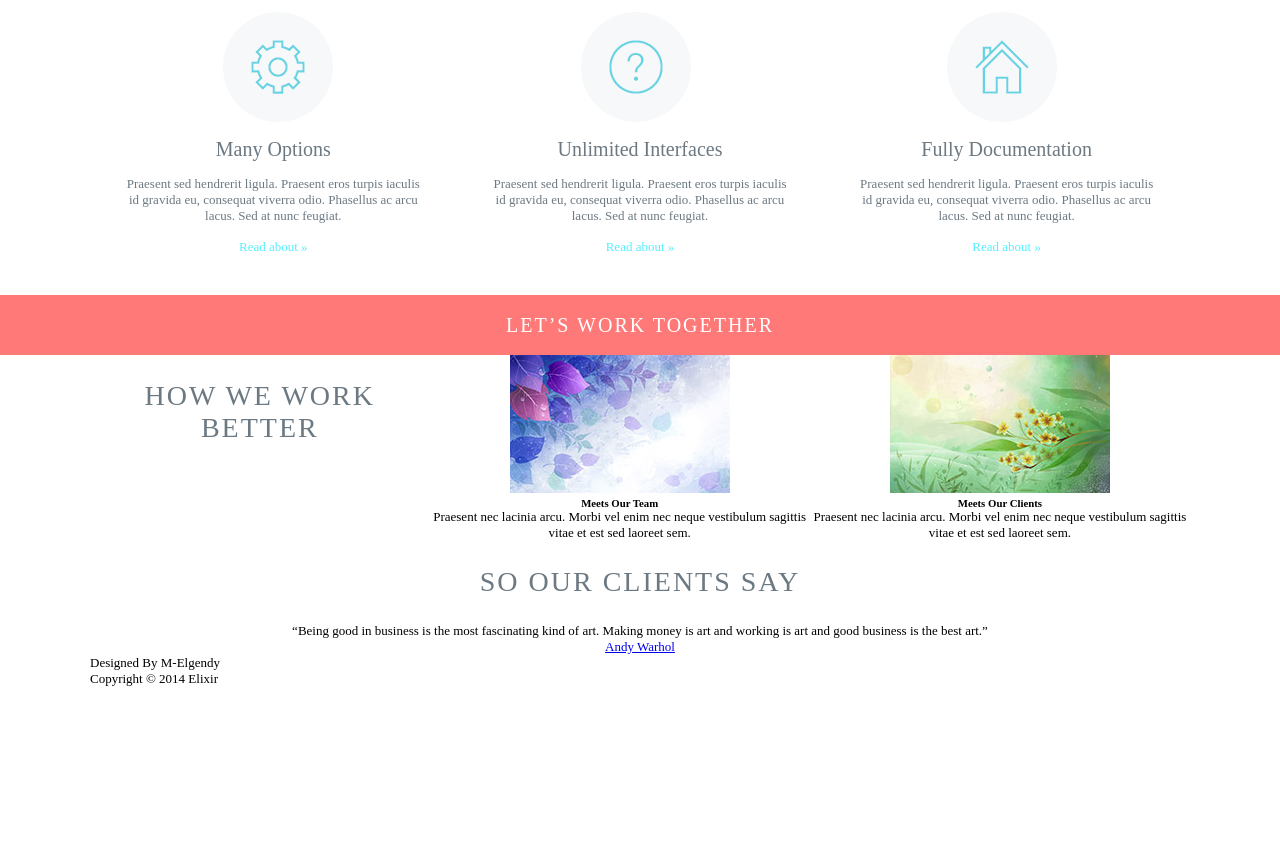
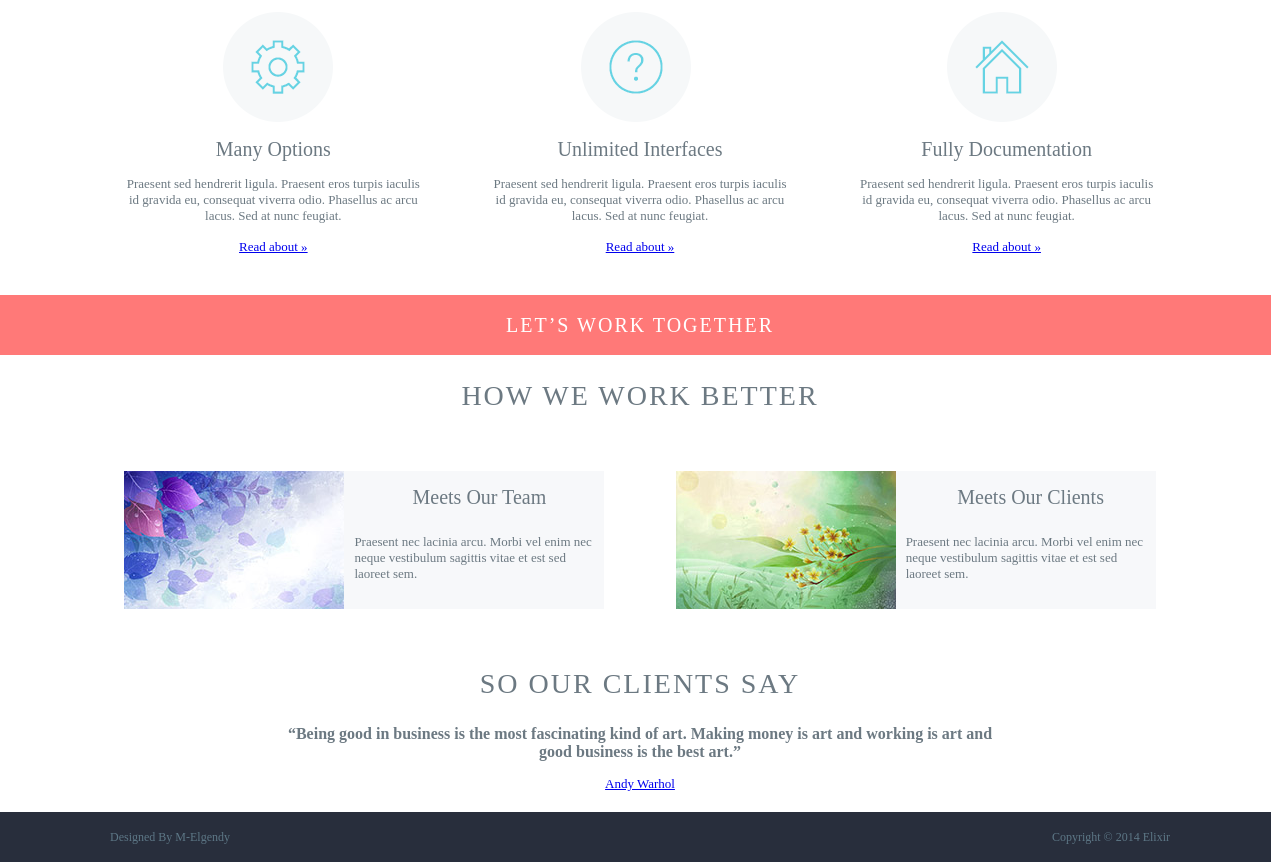
Before and after one commit to BlagovestGerov/html-first-steps, a plain HTML site: page Corporate-Landing-Page/index.html in a window 1280 px wide. Shown: the part 647-1509 px from the top of the page. Before the commit the page ends 1344 px from the top, so only its background shows below. Drawn offline with Linux system fonts and the light colour scheme; a web font is replaced by a local one.

Commit message:
finishing section and footer

```diff
--- a/Corporate-Landing-Page/index.html
+++ b/Corporate-Landing-Page/index.html
@@ -86,6 +86,7 @@
 					<h3>HOW WE WORK BETTER</h3>
 				</header>
 
+
 				<div>
 					<img src="img/flower1.jpg" alt="Flower" />
 					<h5>Meets Our Team</h5>
@@ -99,7 +100,7 @@
 				</div>
 			</section>
 
-			<section>
+			<section class="client-feedback">
 				<header>
 					<h3>SO OUR CLIENTS SAY</h3>
 				</header>
@@ -110,8 +111,8 @@
 			</section>
 		</main>
 		<footer>
-			<p>Designed By M-Elgendy </p>
-			<p>Copyright © 2014 Elixir</p>
+			<p class="design">Designed By M-Elgendy </p>
+			<p class="copy">Copyright &copy; 2014 Elixir</p>
 		</footer>
 	</div>
 </body>
--- a/Corporate-Landing-Page/style.css
+++ b/Corporate-Landing-Page/style.css
@@ -143,7 +143,7 @@
   unicode-range: U+0000-00FF, U+0131, U+0152-0153, U+02C6, U+02DA, U+02DC, U+2000-206F, U+2074, U+20AC, U+2212, U+2215;
 }
 
-body, h1, h2, h3, h4, h5, h6, p, div {
+body, h1, h2, h3, h4, h5, h6, p, div, section {
   margin: 0;
   padding: 0;
 }
@@ -151,7 +151,9 @@ body, h1, h2, h3, h4, h5, h6, p, div {
 header:before,
 header:after,
 .work-together:before,
-.work-together:after {
+.work-together:after,
+footer:before,
+footer:after {
   content: "";
   height: 100%;
 }
@@ -160,7 +162,9 @@ body {
   font: 13px 'Myriad Pro';
 }
 
-.logo-and-navigation:after {
+.logo-and-navigation:after,
+.work-better > div:after,
+footer:after {
   content: "";
   clear: both;
   display: block;
@@ -185,8 +189,7 @@ nav, a:hover,
 #wrapper {
   width: 1100px;
   margin: auto;
-  padding: 10px;
-  padding-top: 0;
+  padding: 0 10px;
 }
 
 #wrapper > header {
@@ -207,7 +210,7 @@ filter: progid:DXImageTransform.Microsoft.gradient( startColorstr='#514c84', end
 
   position: absolute;
   width: 100vw;
-  left: calc(-50vw + 550px);
+  left: calc(-50vw + 541px);
   z-index: -1;
 }
 
@@ -298,7 +301,8 @@ header > h3 {
   margin: 25px 0px;
 }
 
-header > h5 {
+header > h5,
+h5 {
   font: 20px Ubuntu;
   margin: 15px 0px;
 }
@@ -324,7 +328,8 @@ div.logo {
   margin-bottom: 15px;
 }
 
-.services > div > a {
+.services > div > a
+.client-feedback a {
   color: #57EFFF;
   text-decoration: none;
 }
@@ -353,7 +358,7 @@ div.logo {
 .work-together:before {
   position: absolute;
   width: 100vw;
-  left: calc(-50vw + 550px);
+  left: calc(-50vw + 541px);
   z-index: -1;
   background: #FF7978
 }
@@ -363,12 +368,66 @@ div.logo {
   letter-spacing: 2px;
 }
 
-.work-better {
-  display: flex;
-  flex-direction: row;
-  justify-content: space-around;
+.work-better {}
+
+.work-better > div {
+  width: 480px;
+  display: inline-block;
+  background: #F7F8FA;
+  margin: 34px;
+  color: #6C7982;
+  box-sizing: border-box;
 }
 
-.work-better > div {
-  width: 400px;
+.work-better > div > p {
+  text-align: left;
+  padding: 10px;
 }
+
+.work-better > div > img {
+  float: left;
+  margin-right: 10px;
+}
+
+.client-feedback p {
+  font: 16px 'Myriad Pro';
+  color: #6C7982;
+  font-weight: bold;
+  width: 730px;
+  margin: 15px auto;
+}
+
+footer {
+  position: relative;
+
+}
+
+footer:before {
+  position: absolute;
+  width: 100vw;
+  left: calc(-50vw + 541px);
+  z-index: -1;
+  background: #282E3C;
+}
+
+footer {
+  height: 50px;
+  margin: 0;
+  margin-top: 20px;
+  color: #5D7786;
+  font: 12px 'Myriad Pro';
+}
+
+.copy {
+  float: right;
+}
+
+.design {
+  float: left;
+}
+
+.copy,
+.design {
+  line-height: 50px;
+  padding:  0 20px;
+}
```
